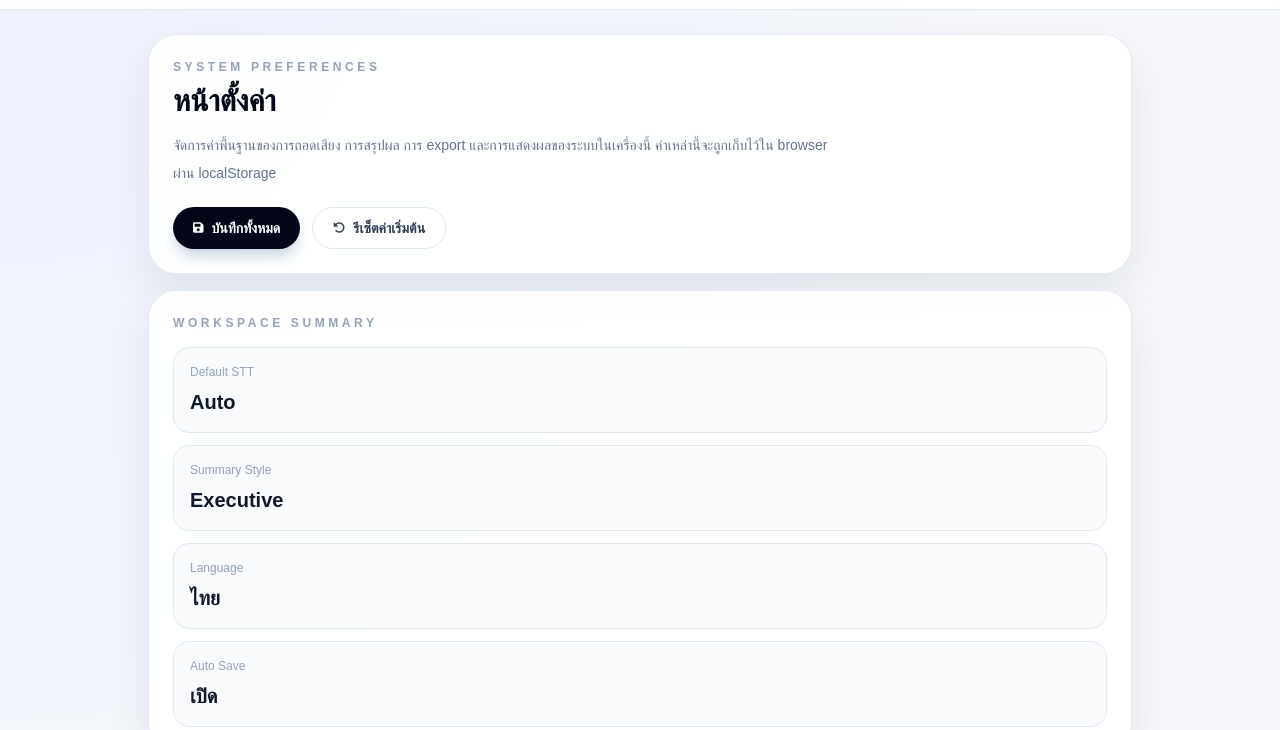
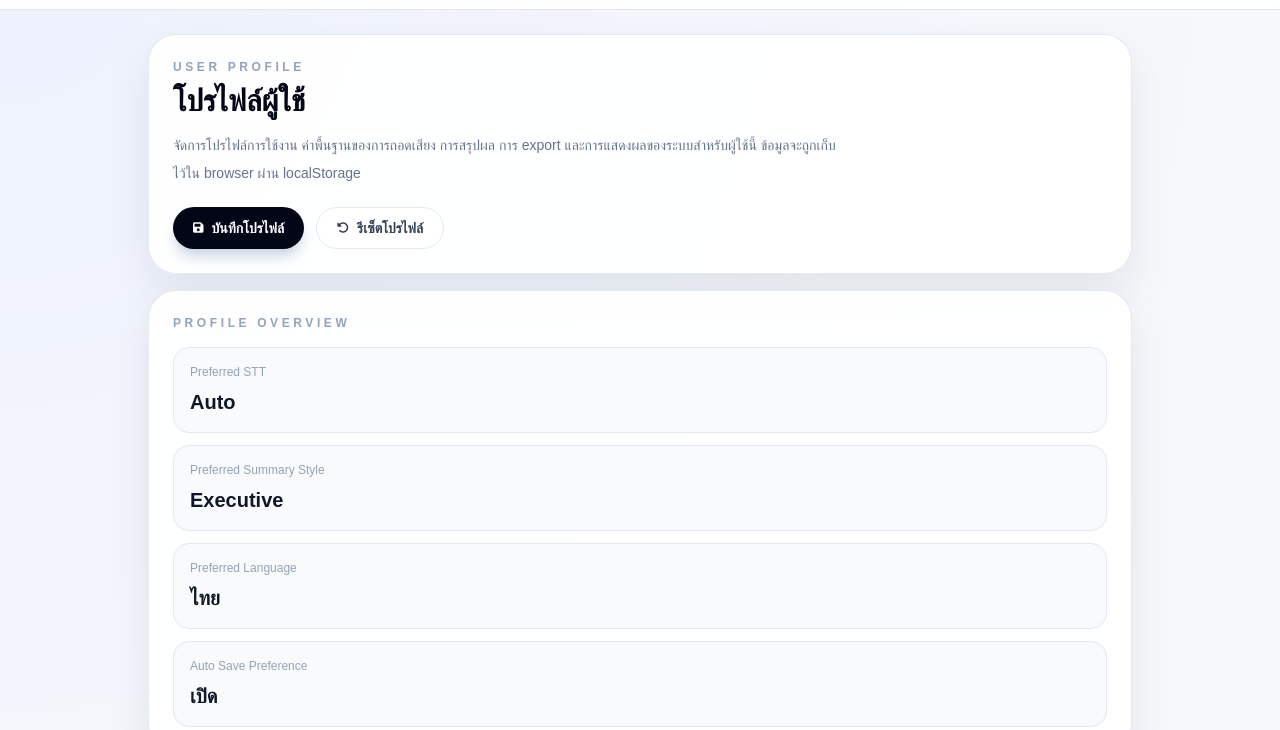
Before and after one commit to Wave879/STT, a website: page web_cloudflare/settings.html in a window 1280 px wide. Shown: the part 63-793 px from the top of the page. Drawn offline with nearby package versions, Linux system fonts and the light colour scheme; a web font is replaced by a local one.

Commit message:
Rename settings page to user profile

```diff
--- a/web_cloudflare/settings.html
+++ b/web_cloudflare/settings.html
@@ -3,7 +3,7 @@
 <head>
     <meta charset="UTF-8">
     <meta name="viewport" content="width=device-width, initial-scale=1.0">
-    <title>ตั้งค่า | COWORK AudioAI</title>
+    <title>User Profile | COWORK AudioAI</title>
     <script src="https://cdn.tailwindcss.com"></script>
     <link rel="stylesheet" href="https://cdnjs.cloudflare.com/ajax/libs/font-awesome/6.4.0/css/all.min.css">
     <style>
@@ -46,37 +46,37 @@
     <main class="mx-auto max-w-5xl px-5 py-6">
         <section class="mb-6 space-y-4">
             <div class="panel rounded-[28px] p-6">
-                <p class="text-xs font-bold uppercase tracking-[0.3em] text-slate-400">System Preferences</p>
-                <h1 class="mt-2 text-3xl font-semibold text-slate-950">หน้าตั้งค่า</h1>
-                <p class="mt-3 max-w-2xl text-sm leading-7 text-slate-500">จัดการค่าพื้นฐานของการถอดเสียง การสรุปผล การ export และการแสดงผลของระบบในเครื่องนี้ ค่าเหล่านี้จะถูกเก็บไว้ใน browser ผ่าน localStorage</p>
+                <p class="text-xs font-bold uppercase tracking-[0.3em] text-slate-400">User Profile</p>
+                <h1 class="mt-2 text-3xl font-semibold text-slate-950">โปรไฟล์ผู้ใช้</h1>
+                <p class="mt-3 max-w-2xl text-sm leading-7 text-slate-500">จัดการโปรไฟล์การใช้งาน ค่าพื้นฐานของการถอดเสียง การสรุปผล การ export และการแสดงผลของระบบสำหรับผู้ใช้นี้ ข้อมูลจะถูกเก็บไว้ใน browser ผ่าน localStorage</p>
                 <div class="mt-5 flex flex-wrap gap-3">
                     <button id="save-all-btn" type="button" class="inline-flex items-center gap-2 rounded-full bg-slate-950 px-5 py-2.5 text-sm font-semibold text-white shadow-lg shadow-slate-300 transition hover:-translate-y-0.5 hover:bg-slate-800">
                         <i class="fas fa-floppy-disk text-xs"></i>
-                        <span>บันทึกทั้งหมด</span>
+                        <span>บันทึกโปรไฟล์</span>
                     </button>
                     <button id="reset-all-btn" type="button" class="inline-flex items-center gap-2 rounded-full border border-slate-200 bg-white px-5 py-2.5 text-sm font-semibold text-slate-700 transition hover:bg-slate-50">
                         <i class="fas fa-rotate-left text-xs"></i>
-                        <span>รีเซ็ตค่าเริ่มต้น</span>
+                        <span>รีเซ็ตโปรไฟล์</span>
                     </button>
                 </div>
             </div>
             <div class="panel rounded-[28px] p-6">
-                <p class="text-xs font-bold uppercase tracking-[0.3em] text-slate-400">Workspace Summary</p>
+                <p class="text-xs font-bold uppercase tracking-[0.3em] text-slate-400">Profile Overview</p>
                 <div class="mt-4 space-y-3">
                     <div class="rounded-2xl border border-slate-200 bg-slate-50 p-4">
-                        <p class="text-xs text-slate-400">Default STT</p>
+                        <p class="text-xs text-slate-400">Preferred STT</p>
                         <p id="summary-model" class="mt-2 text-xl font-semibold text-slate-900">Auto</p>
                     </div>
                     <div class="rounded-2xl border border-slate-200 bg-slate-50 p-4">
-                        <p class="text-xs text-slate-400">Summary Style</p>
+                        <p class="text-xs text-slate-400">Preferred Summary Style</p>
                         <p id="summary-style" class="mt-2 text-xl font-semibold text-slate-900">Executive</p>
                     </div>
                     <div class="rounded-2xl border border-slate-200 bg-slate-50 p-4">
-                        <p class="text-xs text-slate-400">Language</p>
+                        <p class="text-xs text-slate-400">Preferred Language</p>
                         <p id="summary-language" class="mt-2 text-xl font-semibold text-slate-900">ไทย</p>
                     </div>
                     <div class="rounded-2xl border border-slate-200 bg-slate-50 p-4">
-                        <p class="text-xs text-slate-400">Auto Save</p>
+                        <p class="text-xs text-slate-400">Auto Save Preference</p>
                         <p id="summary-autosave" class="mt-2 text-xl font-semibold text-slate-900">เปิด</p>
                     </div>
                 </div>
```
